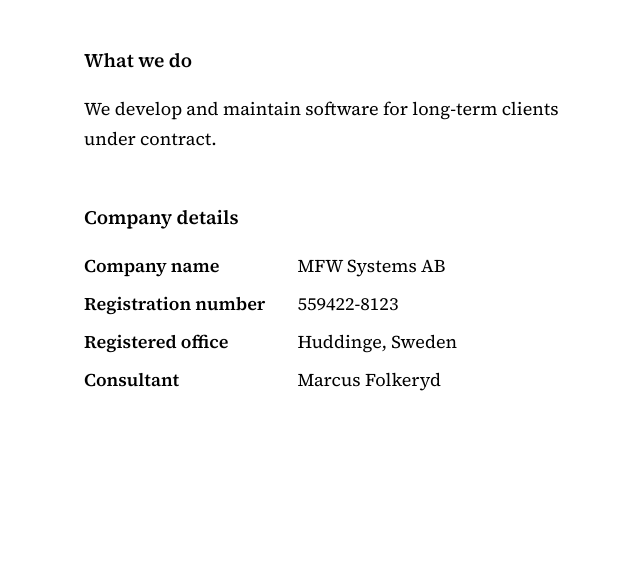
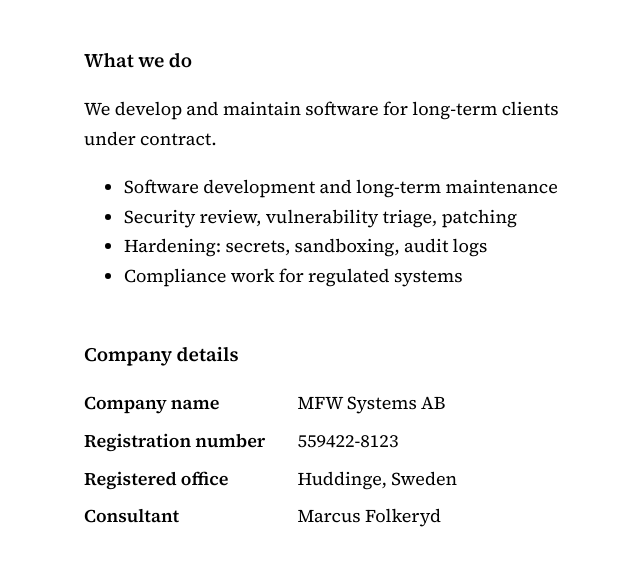
Before and after one commit to Macnificent/marcusfolkeryd.com, a plain HTML site: page consultancy.html in a window 1280 px wide. Shown: the part 241-806 px from the top of the page, without its empty margins (284-924 px from the left). Drawn offline with Linux system fonts and the light colour scheme.

Commit message:
List services on the Consultancy page, drop work-in-progress note

```diff
--- a/consultancy.html
+++ b/consultancy.html
@@ -20,6 +20,13 @@
   <h2>What we do</h2>
   <p>We develop and maintain software for long-term clients under contract.</p>
 
+  <ul>
+    <li>Software development and long-term maintenance</li>
+    <li>Security review, vulnerability triage, patching</li>
+    <li>Hardening: secrets, sandboxing, audit logs</li>
+    <li>Compliance work for regulated systems</li>
+  </ul>
+
   <h2>Company details</h2>
   <dl>
     <dt>Company name</dt><dd>MFW Systems AB</dd>
```
Also changed, not shown: index.html (+0 -3 lines).
